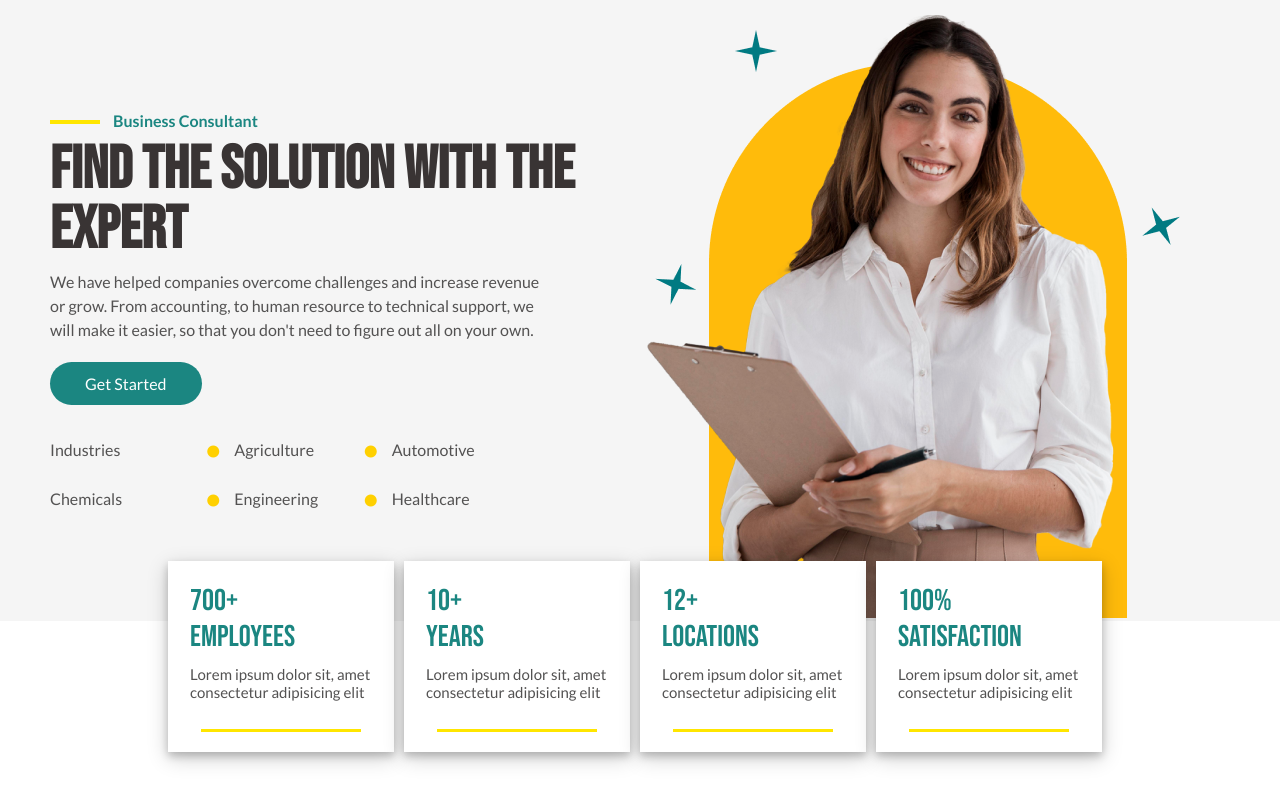
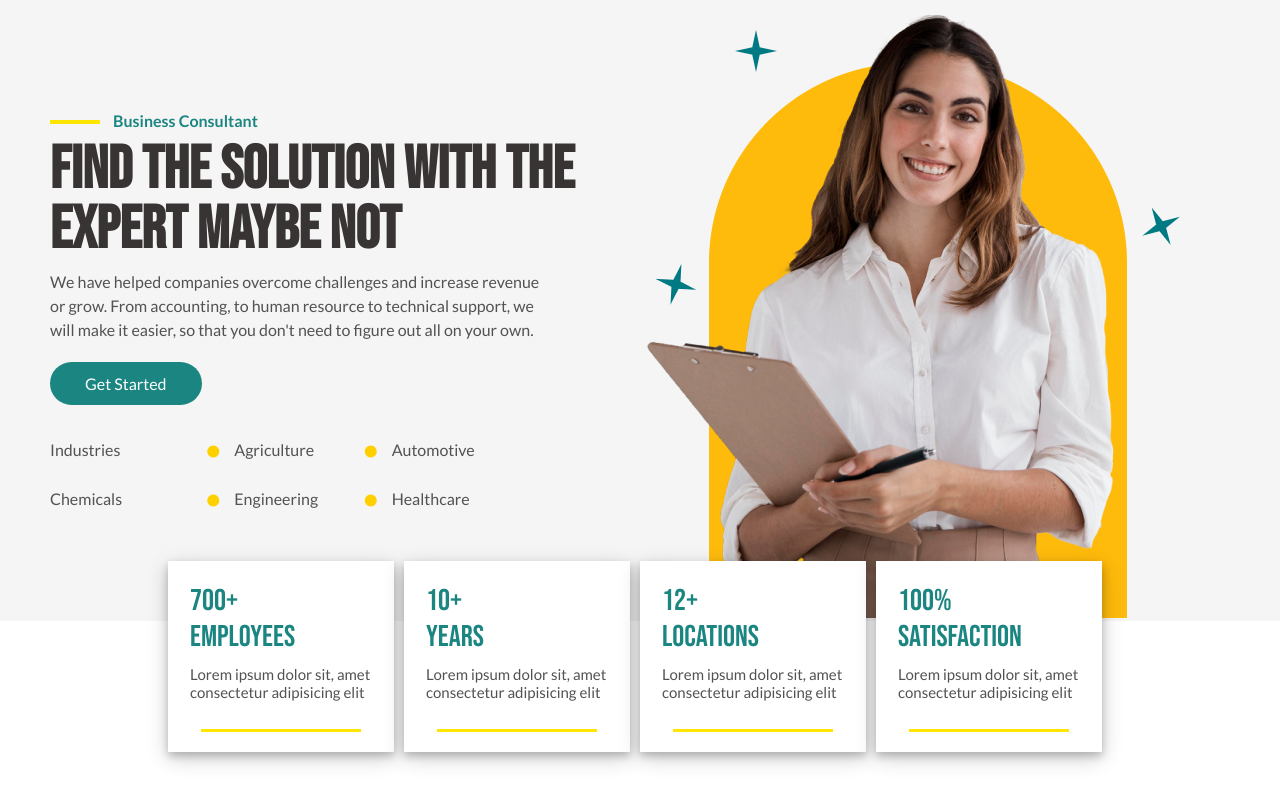
Before and after one commit to artisticheretic/Git-Practices, a plain HTML site: page index.html in a window 1280 px wide. Shown: the part 88-890 px from the top of the page. Drawn offline with Linux system fonts and the light colour scheme.

Commit message:
commit update 2

```diff
--- a/index.html
+++ b/index.html
@@ -57,7 +57,7 @@
                         <div class=banner-title>
                             <span>Business Consultant</span>
                         </div>
-                        <h1>FIND THE SOLUTION WITH THE EXPERT</h1>
+                        <h1>FIND THE SOLUTION WITH THE EXPERT MAYBE NOT</h1>
                     </div>
                     <div class="banner-article">
                         <p>We have helped companies overcome challenges and increase revenue or grow. From accounting,
```
